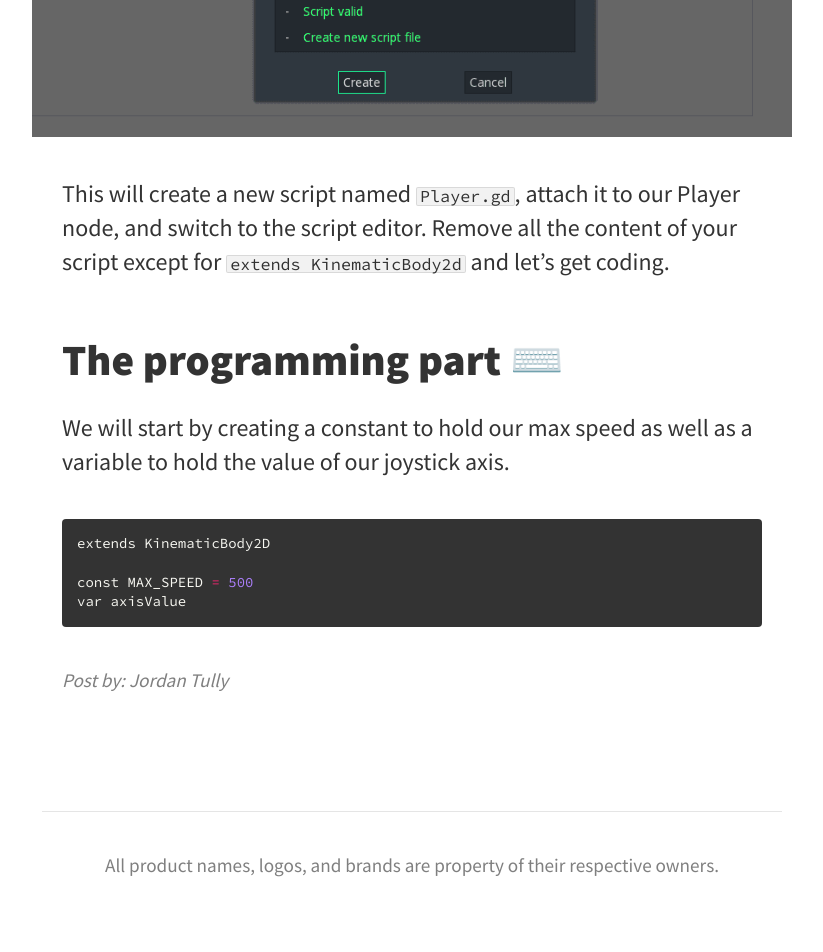
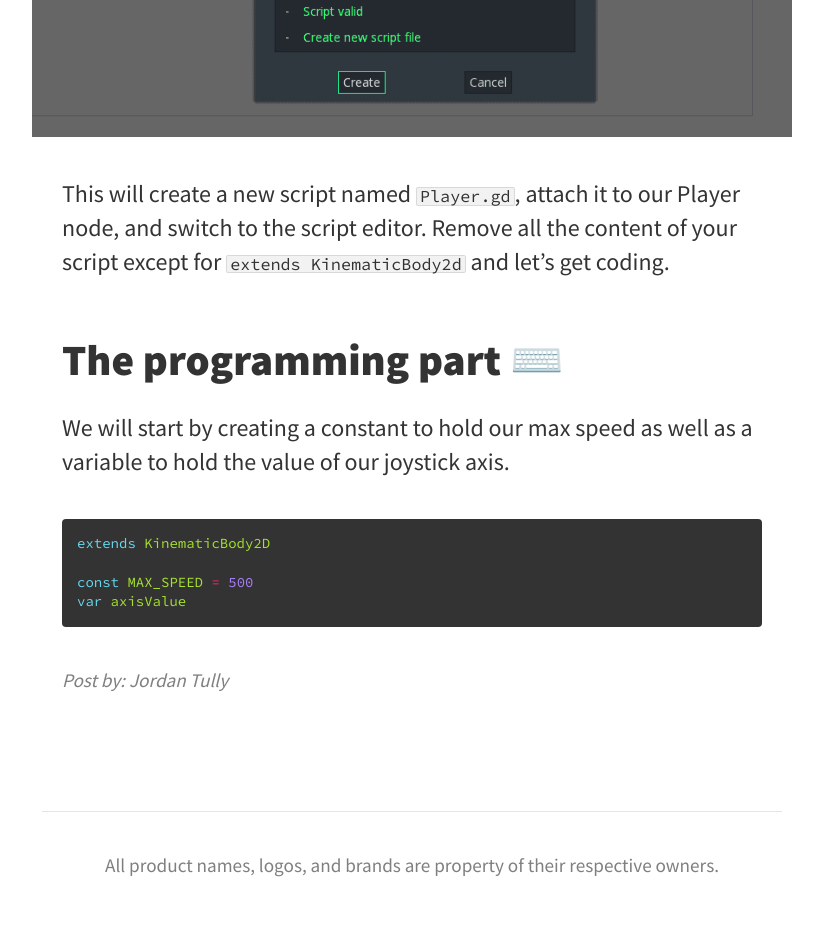
Before and after one commit to Dolichomps/dolichomps.github.io, a Jekyll site: the page built from _posts/2018-01-31-xbox-axis-control.md, in a window 1280 px wide. Shown: the part 1143-2095 px from the top of the page, without its empty margins (228-1051 px from the left). Built offline with Jekyll 4.4.1, drawn with Linux system fonts in a browser that asks for light colours; nearby versions of some CDN libraries.

Commit message:
change highlight

```diff
--- a/_posts/2018-01-31-xbox-axis-control.md
+++ b/_posts/2018-01-31-xbox-axis-control.md
@@ -15,7 +15,7 @@ This will create a new script named `Player.gd`, attach it to our Player node, a
 
 ## The programming part ⌨️ ##
 We will start by creating a constant to hold our max speed as well as a variable to hold the value of our joystick axis.
-{% highlight python %}
+{% highlight javascript %}
 extends KinematicBody2D
 
 const MAX_SPEED = 500
```
